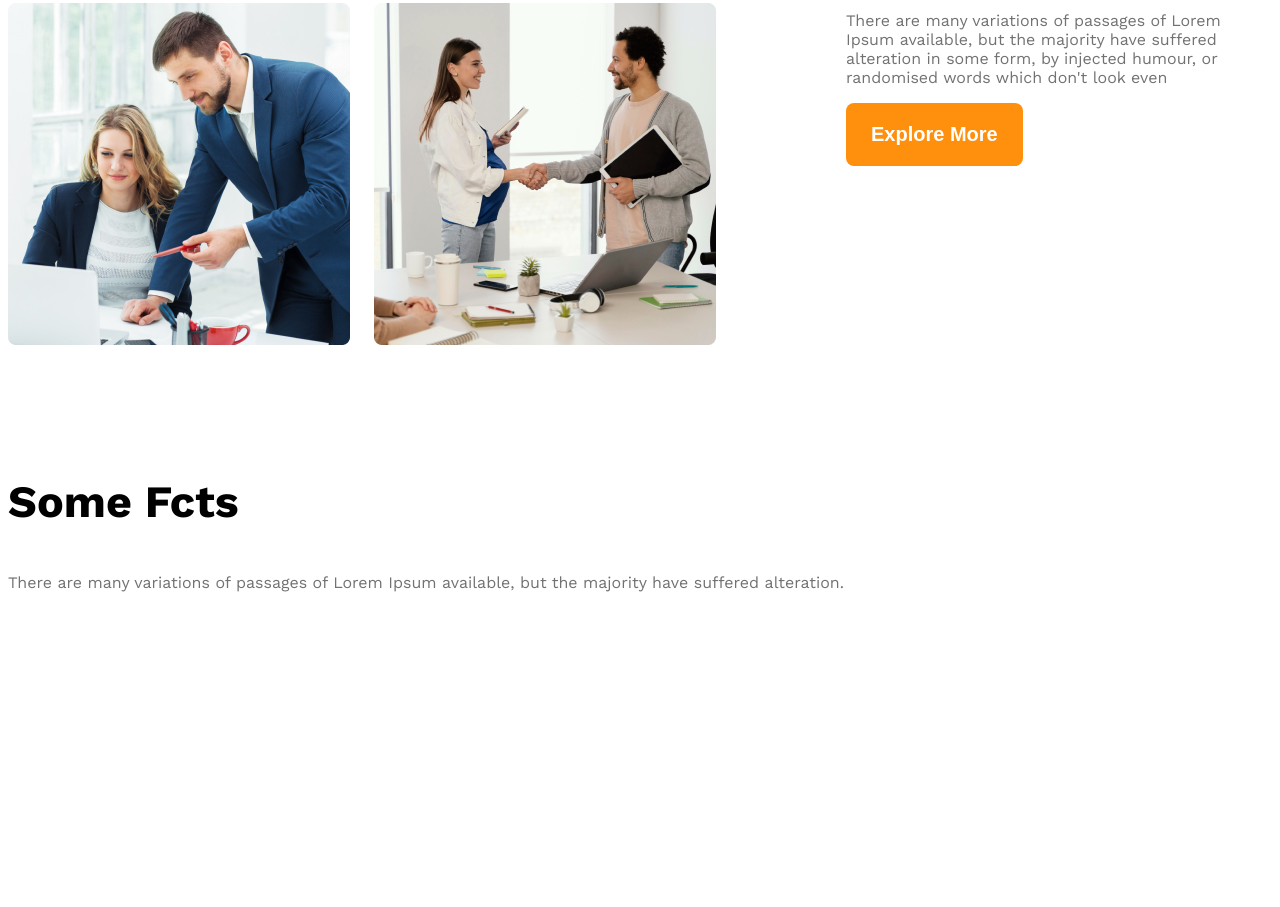
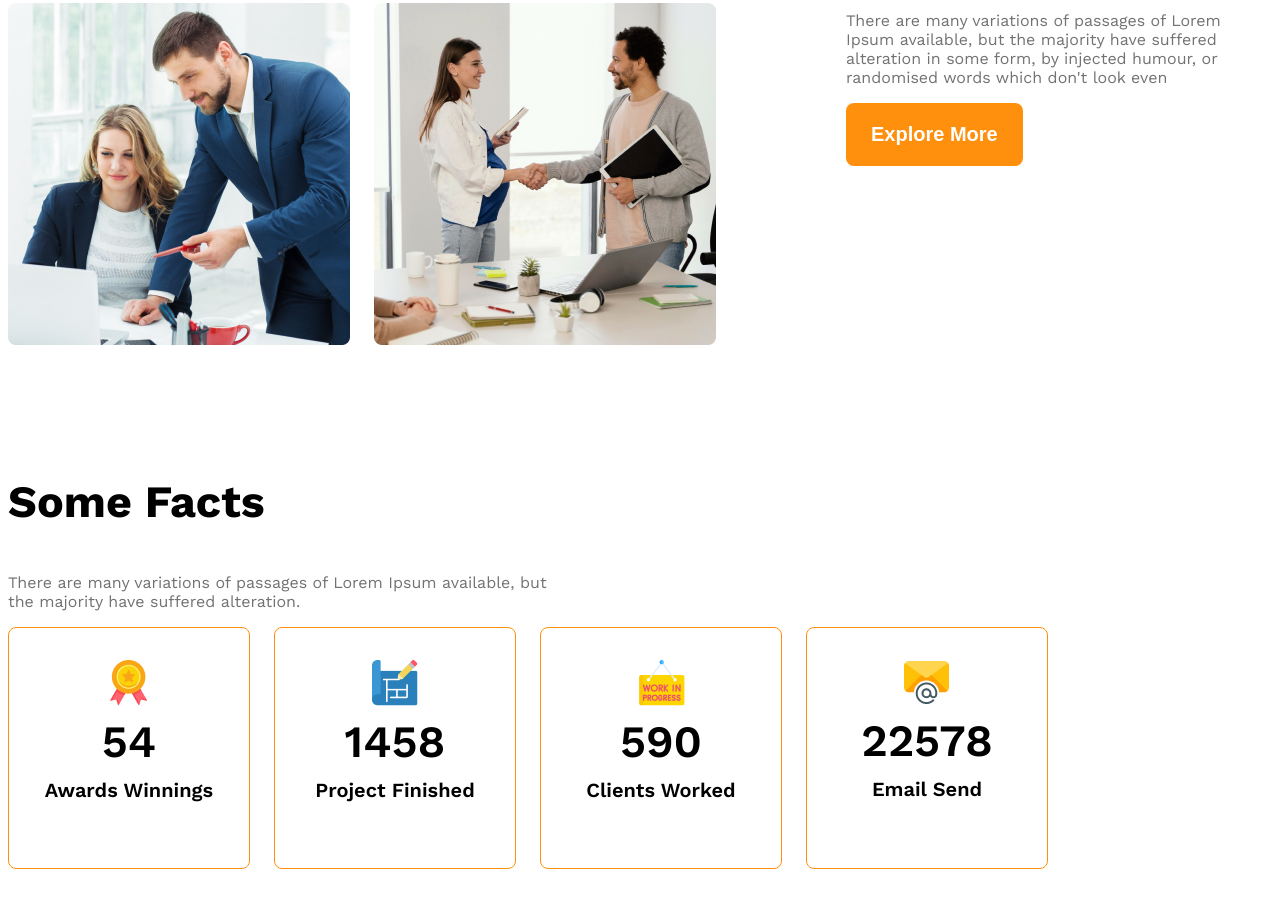
Before and after one commit to zingrin/g3-architects-website, a plain HTML site: page index.html in a window 1280 px wide. Shown: the part 1606-2513 px from the top of the page. Before the commit the page ends 2486 px from the top, so only its background shows below. Drawn offline with nearby package versions, Linux system fonts and the light colour scheme.

Commit message:
added some new factors

```diff
--- a/index.html
+++ b/index.html
@@ -46,30 +46,39 @@
 </section>
 <!-- features will enjoy -->
  <section>
-<h3 class="section-title">Some Fcts</h3>
-<p class="text-light-gray">There are many variations of passages of Lorem Ipsum available, but the majority have suffered alteration.</p>
+<h3 class="section-title">Some Facts</h3>
+<p class="text-light-gray fact-description">There are many variations of passages of Lorem Ipsum available, but the majority have suffered alteration.</p>
 <div class="facts-container">
-    <!-- .fact*4>img.fact-icon+h4.fact-number+h5.fact-name -->
-    <div class="fact">
-        <img src="" alt="" class="fact-icon">
-        <h4 class="fact-number"></h4>
-        <h5 class="fact-name"></h5>
+    <!-- .fact-card*4>img.fact-icon+h4.fact-number+h5.fact-name -->
+    <div class="fact-card display-flex">
+        <div>
+            <img src="./images/icons/ribon.png" alt="" class="fact-icon">
+        <h4 class="fact-number">54</h4>
+        <h5 class="fact-name">Awards Winnings</h5>
+        </div>
     </div>
-    <div class="fact">
-        <img src="" alt="" class="fact-icon">
-        <h4 class="fact-number"></h4>
-        <h5 class="fact-name"></h5>
+    <div class="fact-card display-flex">
+        <div>
+            <img src="./images/icons/projects.png" alt="" class="fact-icon">
+        <h4 class="fact-number">1458</h4>
+        <h5 class="fact-name">Project Finished</h5>
+        </div>
     </div>
-    <div class="fact">
-        <img src="" alt="" class="fact-icon">
-        <h4 class="fact-number"></h4>
-        <h5 class="fact-name"></h5>
+    <div class="fact-card display-flex">
+        <div>
+            <img src="./images/icons/customers.png" alt="" class="fact-icon">
+        <h4 class="fact-number">590</h4>
+        <h5 class="fact-name">Clients Worked</h5>
+        </div>
     </div>
-    <div class="fact">
-        <img src="" alt="" class="fact-icon">
-        <h4 class="fact-number"></h4>
-        <h5 class="fact-name"></h5>
+    <div class="fact-card display-flex">
+        <div>
+            <img src="./images/icons/email.png" alt="" class="fact-icon">
+        <h4 class="fact-number">22578</h4>
+        <h5 class="fact-name">Email Send</h5>
+        </div>
     </div>
+
 
 </div>
  </section>
--- a/styles/architects.css
+++ b/styles/architects.css
@@ -106,6 +106,37 @@ width: 100%;
  font-weight: 500;
    color: #727272;
 }
+/* some facts related styles*/
+.facts-container{
+    display: flex;
+    gap: 24px;
+    grid-template-columns: repeat(4, 1fr);
+}
+.fact-card{
+    border: 1px solid #FF900E;
+    width: 240px;
+    height: 240px;
+    border-radius: 8px;
+    text-align: center;
+    align-items: center;
+    justify-content: center;
+
+}
+.fact-number{
+    font-size: 2.8rem;
+    font-weight: 600;
+     margin-top: 5px;
+     margin-bottom: 10px;
+}
+.fact-name{
+font-size: 1.25rem;
+font-weight: 600;
+margin-top: 10px;
+}
+.fact-description{
+    max-width: 540px;
+
+}
 /* responsive media query */
 @media screen and (max-width :576px){
     .navbar,
```
